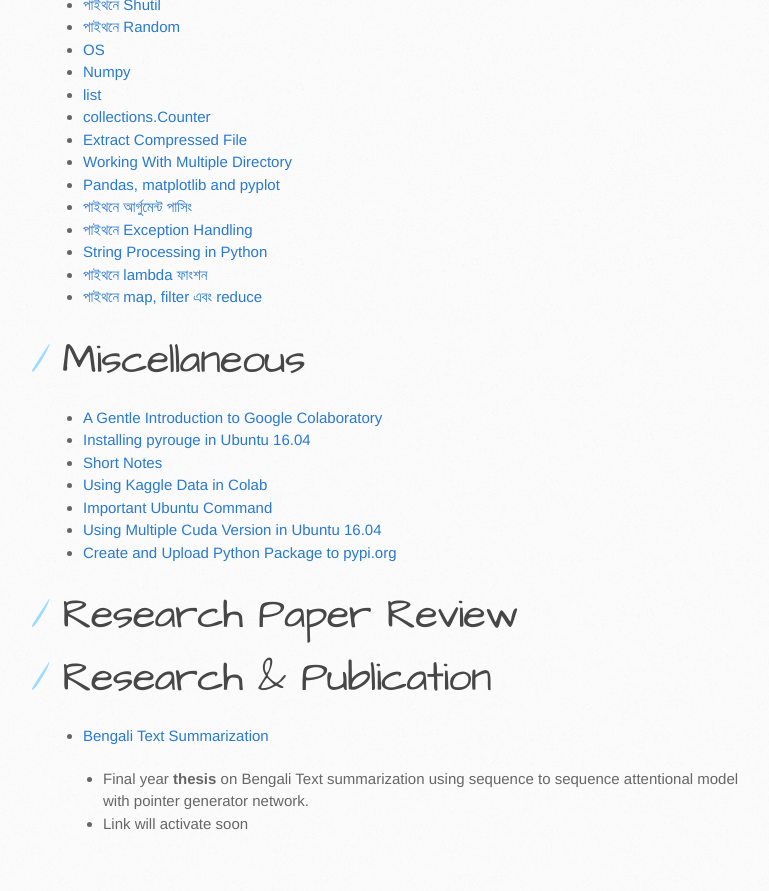
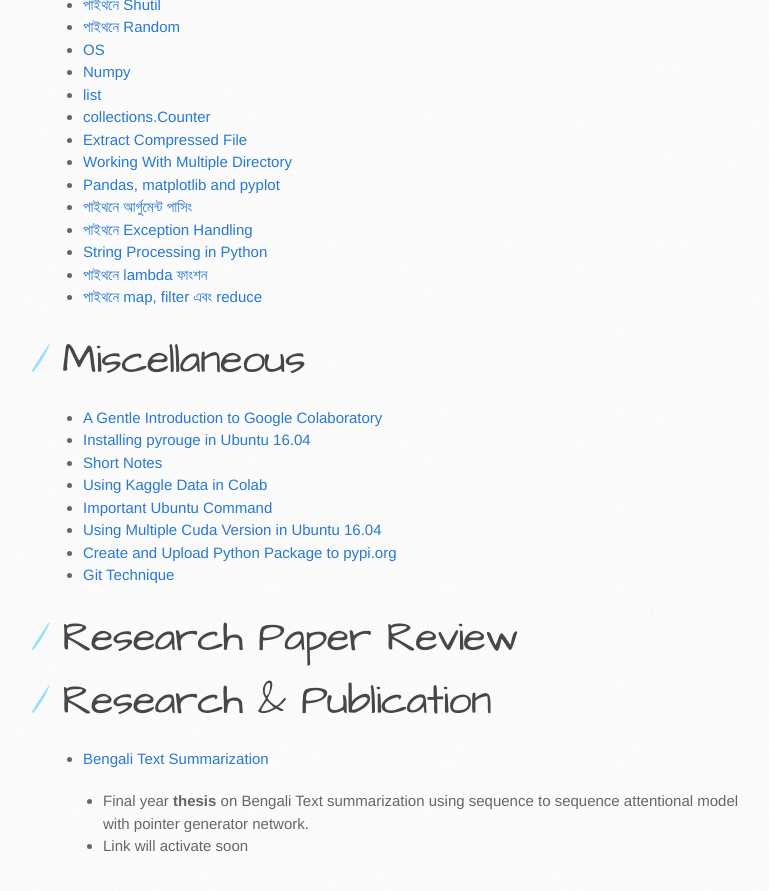
Before and after one commit to sagorbrur/sagorbrur.github.io, a Jekyll site: the page built from index.md, in a window 1280 px wide and 900 px high, scrolled down 1463 px. Shown: the top 891 px of the window, without its empty margins (107-876 px from the left). Built offline with Jekyll 4.4.1, drawn with Linux system fonts in a browser that asks for light colours; our own code applies the rules of GitHub Pages for plain Markdown files.

Commit message:
Update index.md

```diff
--- a/index.md
+++ b/index.md
@@ -66,6 +66,7 @@
 * [Important Ubuntu Command](miscellaneous/im_ubuntu_command.md)
 * [Using Multiple Cuda Version in Ubuntu 16.04](miscellaneous/using_multiple_cuda_ubuntu.md)
 * [Create and Upload Python Package to pypi.org](miscellaneous/upload_pypi_package.md)
+* [Git Technique](git/technique.md)
 
 # Research Paper Review
 
```
